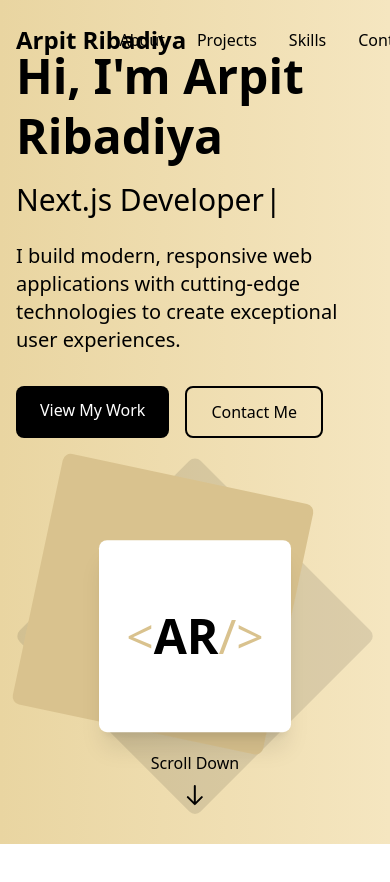
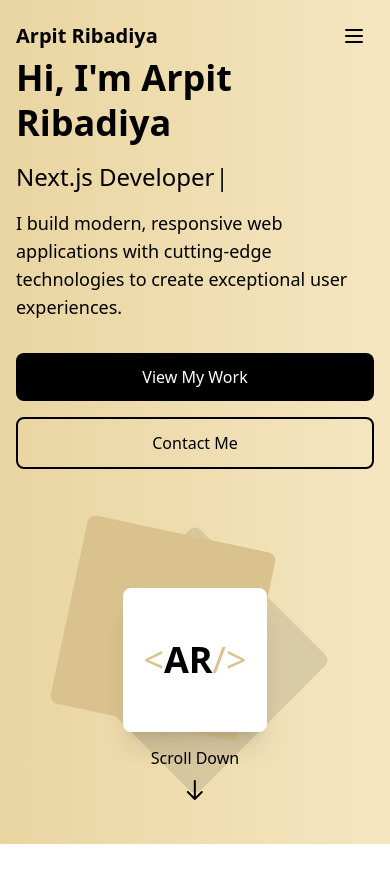
Before and after one commit to akpatel01/portfolio, a Next.js app: page / in a window 390 px wide. Shown: the top 882 px of the page. Built offline with nearby package versions, Linux system fonts and the light colour scheme.

Commit message:
fix design

```diff
--- a/src/app/globals.css
+++ b/src/app/globals.css
@@ -74,6 +74,11 @@ html {
   to { transform: translateX(0); opacity: 1; }
 }
 
+@keyframes slideInTop {
+  from { transform: translateY(-10px); opacity: 0; }
+  to { transform: translateY(0); opacity: 1; }
+}
+
 @keyframes pulse {
   0% { transform: scale(1); }
   50% { transform: scale(1.05); }
@@ -100,6 +105,10 @@ html {
 
 .animate-slideInRight {
   animation: slideInRight 0.8s ease-out;
+}
+
+.animate-slideInTop {
+  animation: slideInTop 0.3s ease-out;
 }
 
 .animate-pulse {
--- a/src/app/layout.tsx
+++ b/src/app/layout.tsx
@@ -3,6 +3,7 @@ import { Inter, Poppins } from "next/font/google";
 import "./globals.css";
 import Navbar from "@/components/Navbar";
 import Footer from "@/components/Footer";
+import ScrollToTopButton from "@/components/ScrollToTopButton";
 
 const inter = Inter({
   subsets: ["latin"],
@@ -38,6 +39,7 @@ export default function RootLayout({
           {children}
         </div>
         <Footer />
+        <ScrollToTopButton />
       </body>
     </html>
   );
--- a/src/app/page.tsx
+++ b/src/app/page.tsx
@@ -30,40 +30,40 @@ export default function Home() {
   return (
     <main className="flex flex-col min-h-screen">
       {/* Hero Section - Full Screen */}
-      <section id="hero" className="bg-gradient-to-r from-primary to-primary-light text-black h-screen flex items-center relative">
-        <div className="max-w-7xl mx-auto px-4 sm:px-6 lg:px-8 w-full">
+      <section id="hero" className="bg-gradient-to-r from-primary to-primary-light text-black min-h-screen flex items-center relative px-4 sm:px-6">
+        <div className="max-w-7xl mx-auto w-full">
           <div className="flex flex-col md:flex-row items-center justify-between">
-            <div className="md:w-1/2 mb-10 md:mb-0 animate-slideInLeft">
-              <h1 className="text-5xl font-bold leading-tight mb-4 text-black">
+            <div className="w-full md:w-1/2 mb-16 md:mb-0 animate-slideInLeft">
+              <h1 className="text-4xl sm:text-5xl font-bold leading-tight mb-4 text-black">
                 Hi, I'm <span className="text-black">Arpit Ribadiya</span>
               </h1>
               <TypewriterTitle />
-              <p className="text-xl text-black mb-8 max-w-lg">
+              <p className="text-lg sm:text-xl text-black mb-8 max-w-lg">
                 I build modern, responsive web applications with cutting-edge technologies
                 to create exceptional user experiences.
               </p>
-              <div className="flex space-x-4">
+              <div className="flex flex-wrap gap-4">
                 <a
                   href="#projects"
-                  className="bg-black text-white px-6 py-3 rounded-lg font-medium hover:bg-black/80 transition-all duration-300 transform hover:scale-105"
+                  className="bg-black text-white px-6 py-3 rounded-lg font-medium hover:bg-black/80 transition-all duration-300 transform hover:scale-105 w-full sm:w-auto text-center"
                 >
                   View My Work
                 </a>
                 <a
                   href="#contact"
-                  className="bg-transparent border-2 border-black text-black px-6 py-3 rounded-lg font-medium hover:bg-black hover:text-white transition-all duration-300 transform hover:scale-105"
+                  className="bg-transparent border-2 border-black text-black px-6 py-3 rounded-lg font-medium hover:bg-black hover:text-white transition-all duration-300 transform hover:scale-105 w-full sm:w-auto text-center"
                 >
                   Contact Me
                 </a>
               </div>
             </div>
-            <div className="md:w-1/2 flex justify-center animate-slideInRight">
-              <div className="relative w-80 h-80 animate-float">
-                <div className="absolute w-64 h-64 bg-black/10 rounded-lg transform rotate-45 top-8 left-8"></div>
-                <div className="absolute w-64 h-64 bg-primary-dark rounded-lg transform rotate-12"></div>
+            <div className="w-full md:w-1/2 flex justify-center animate-slideInRight">
+              <div className="relative w-64 h-64 sm:w-80 sm:h-80 animate-float">
+                <div className="absolute w-48 h-48 sm:w-64 sm:h-64 bg-black/10 rounded-lg transform rotate-45 top-8 left-8"></div>
+                <div className="absolute w-48 h-48 sm:w-64 sm:h-64 bg-primary-dark rounded-lg transform rotate-12"></div>
                 <div className="absolute inset-0 flex items-center justify-center">
-                  <div className="w-48 h-48 bg-white rounded-lg shadow-xl flex items-center justify-center">
-                    <div className="text-5xl">
+                  <div className="w-36 h-36 sm:w-48 sm:h-48 bg-white rounded-lg shadow-xl flex items-center justify-center">
+                    <div className="text-4xl sm:text-5xl">
                       <span className="text-primary-dark">{'<'}</span>
                       <span className="text-black font-bold">AR</span>
                       <span className="text-primary-dark">{'/>'}</span>
@@ -92,7 +92,7 @@ export default function Home() {
       <section
         id="about"
         ref={aboutSectionRef}
-        className="py-20 bg-white"
+        className="py-16 sm:py-20 bg-white"
         style={{
           opacity: aboutAnimation.opacity,
           transform: aboutAnimation.transform,
@@ -100,12 +100,12 @@ export default function Home() {
         }}
       >
         <div className="max-w-7xl mx-auto px-4 sm:px-6 lg:px-8">
-          <h2 className="text-3xl font-bold text-center mb-12 text-black relative tracking-widest uppercase font-serif">
+          <h2 className="text-2xl sm:text-3xl font-bold text-center mb-10 sm:mb-12 text-black relative tracking-widest uppercase font-serif">
             ABOUT
           </h2>
           <div className="flex flex-col md:flex-row items-center">
-            <div className="md:w-1/2 mb-8 md:mb-0 animate-slideUp">
-              <h3 className="text-2xl font-semibold mb-4 text-black">Who I Am</h3>
+            <div className="w-full md:w-1/2 mb-10 md:mb-0 animate-slideUp">
+              <h3 className="text-xl sm:text-2xl font-semibold mb-4 text-black">Who I Am</h3>
               <p className="text-black mb-4 leading-relaxed">
                 I'm a passionate React and Next.js developer with expertise in building
                 modern web applications. I focus on creating clean, efficient, and
@@ -115,7 +115,7 @@ export default function Home() {
                 With a strong foundation in JavaScript, TypeScript, and modern frontend
                 frameworks, I enjoy solving complex problems and turning ideas into reality.
               </p>
-              <div className="flex space-x-4 mt-6">
+              <div className="flex flex-col sm:flex-row sm:space-x-4 mt-6 space-y-2 sm:space-y-0">
                 <div className="flex items-center">
                   <div className="mr-2 text-black">
                     <svg className="w-5 h-5" fill="currentColor" viewBox="0 0 20 20">
@@ -134,8 +134,8 @@ export default function Home() {
                 </div>
               </div>
             </div>
-            <div className="md:w-1/2 md:pl-12">
-              <div className="grid grid-cols-2 gap-6">
+            <div className="w-full md:w-1/2 md:pl-12">
+              <div className="grid grid-cols-1 sm:grid-cols-2 gap-4 sm:gap-6">
                 {aboutCards.map((card, index) => (
                   <div
                     key={card.title}
@@ -163,7 +163,7 @@ export default function Home() {
       {/* Skills Section */}
       <section
         id="skills"
-        className="py-20"
+        className="py-16 sm:py-20"
         style={{
           backgroundColor: '#1f1f1f',
           opacity: skillsAnimation.opacity,
@@ -172,14 +172,14 @@ export default function Home() {
         }}
       >
         <div className="max-w-7xl mx-auto px-4 sm:px-6 lg:px-8">
-          <h2 className="text-3xl font-bold text-center mb-12 relative tracking-widest uppercase font-serif" style={{ color: 'white' }}>
+          <h2 className="text-2xl sm:text-3xl font-bold text-center mb-10 sm:mb-12 relative tracking-widest uppercase font-serif" style={{ color: 'white' }}>
             SKILLS
           </h2>
-          <div className="grid grid-cols-2 md:grid-cols-4 lg:grid-cols-4 gap-6">
+          <div className="grid grid-cols-2 sm:grid-cols-3 md:grid-cols-4 gap-4 sm:gap-6">
             {skills.map((skill, index) => (
               <div
                 key={skill.name}
-                className="p-6 rounded-lg border border-white/10 hover:border-white/30 transition-all duration-300 flex flex-col items-center hover-scale"
+                className="p-4 sm:p-6 rounded-lg border border-white/10 hover:border-white/30 transition-all duration-300 flex flex-col items-center hover-scale"
                 style={{
                   backgroundColor: 'rgba(248,245,244,.05)',
                   animationName: 'fadeIn',
@@ -188,8 +188,8 @@ export default function Home() {
                   animationDelay: `${index * 100}ms`
                 }}
               >
-                <div className="text-5xl mb-4 text-white">{skill.icon}</div>
-                <h3 className="text-lg font-medium text-white mb-1" style={{ color: 'white' }}>{skill.name}</h3>
+                <div className="text-4xl sm:text-5xl mb-3 sm:mb-4 text-white">{skill.icon}</div>
+                <h3 className="text-base sm:text-lg font-medium text-white mb-1" style={{ color: 'white' }}>{skill.name}</h3>
               </div>
             ))}
           </div>
@@ -199,7 +199,7 @@ export default function Home() {
       {/* Projects Section */}
       <section
         id="projects"
-        className="py-20 bg-gradient-to-r from-primary to-primary-light"
+        className="py-16 sm:py-20 bg-gradient-to-r from-primary to-primary-light"
         style={{
           opacity: projectsAnimation.opacity,
           transform: projectsAnimation.transform,
@@ -207,10 +207,10 @@ export default function Home() {
         }}
       >
         <div className="max-w-7xl mx-auto px-4 sm:px-6 lg:px-8">
-          <h2 className="text-3xl font-bold text-center mb-12 text-black relative tracking-widest uppercase font-serif">
+          <h2 className="text-2xl sm:text-3xl font-bold text-center mb-10 sm:mb-12 text-black relative tracking-widest uppercase font-serif">
             PROJECTS
           </h2>
-          <div className="grid md:grid-cols-2 lg:grid-cols-3 gap-8">
+          <div className="grid grid-cols-1 sm:grid-cols-2 lg:grid-cols-3 gap-6 sm:gap-8">
             {projects.map((project, index) => (
               <ProjectCard
                 key={project.title}
--- a/src/components/Footer.tsx
+++ b/src/components/Footer.tsx
@@ -3,14 +3,14 @@ export default function Footer() {
     <footer className="text-white py-10" id="contact" style={{ backgroundColor: '#1f1f1f' }}>
       <div className="max-w-7xl mx-auto px-4 sm:px-6 lg:px-8">
         <div className="flex flex-col md:flex-row justify-between items-center">
-          <div className="mb-6 md:mb-0 animate-slideInLeft">
-            <h2 className="text-2xl text-white" style={{ color: 'white' }}>Arpit Ribadiya</h2>
+          <div className="mb-8 md:mb-0 text-center md:text-left animate-slideInLeft">
+            <h2 className="text-xl sm:text-2xl text-white" style={{ color: 'white' }}>Arpit Ribadiya</h2>
             <p className="mt-2">React & Next.js Developer</p>
-            <p className="mt-1">© {new Date().getFullYear()} All rights reserved</p>
+            <p className="mt-1 text-sm sm:text-base">© {new Date().getFullYear()} All rights reserved</p>
           </div>
 
-          <div className="flex flex-col space-y-4 md:space-y-0 md:flex-row md:space-x-8 items-center animate-slideInRight">
-            <div className="flex space-x-4">
+          <div className="flex flex-col space-y-6 md:space-y-0 md:flex-row md:space-x-8 items-center animate-slideInRight">
+            <div className="flex space-x-6">
               <a href="mailto:arpit@example.com" className="text-white hover:text-white/80 transition-colors hover-lift">
                 <svg className="h-6 w-6" fill="currentColor" viewBox="0 0 24 24">
                   <path d="M20 4H4c-1.1 0-1.99.9-1.99 2L2 18c0 1.1.9 2 2 2h16c1.1 0 2-.9 2-2V6c0-1.1-.9-2-2-2zm0 4l-8 5-8-5V6l8 5 8-5v2z" />
@@ -32,10 +32,10 @@ export default function Footer() {
                 </svg>
               </a>
             </div>
-            <div className="flex flex-col md:flex-row md:space-x-8">
-              <a href="#about" className="text-white hover:text-white/80 transition-colors hover-lift">ABOUT</a>
-              <a href="#projects" className="text-white hover:text-white/80 transition-colors hover-lift">PROJECTS</a>
-              <a href="#skills" className="text-white hover:text-white/80 transition-colors hover-lift">SKILLS</a>
+            <div className="flex flex-wrap justify-center gap-4 md:flex-row md:space-x-8">
+              <a href="#about" className="text-white hover:text-white/80 transition-colors hover-lift px-2">ABOUT</a>
+              <a href="#projects" className="text-white hover:text-white/80 transition-colors hover-lift px-2">PROJECTS</a>
+              <a href="#skills" className="text-white hover:text-white/80 transition-colors hover-lift px-2">SKILLS</a>
             </div>
           </div>
         </div>
--- a/src/components/Navbar.tsx
+++ b/src/components/Navbar.tsx
@@ -7,6 +7,7 @@ import { useEffect, useState } from 'react';
 export default function Navbar() {
   const pathname = usePathname();
   const [scrolled, setScrolled] = useState(false);
+  const [mobileMenuOpen, setMobileMenuOpen] = useState(false);
 
   useEffect(() => {
     const handleScroll = () => {
@@ -24,10 +25,18 @@ export default function Navbar() {
     };
   }, []);
 
+  const toggleMobileMenu = () => {
+    setMobileMenuOpen(!mobileMenuOpen);
+  };
+
+  const closeMobileMenu = () => {
+    setMobileMenuOpen(false);
+  };
+
   return (
     <nav
       className={`fixed w-full z-50 transition-all duration-300 ${
-        scrolled ? 'bg-white/90 backdrop-blur-md shadow-md py-3' : 'bg-transparent py-6'
+        scrolled ? 'bg-white/90 backdrop-blur-md shadow-md py-3' : 'bg-transparent py-4 sm:py-6'
       }`}
     >
       <div className="max-w-7xl mx-auto px-4 sm:px-6 lg:px-8">
@@ -36,29 +45,69 @@ export default function Navbar() {
             <div className="flex-shrink-0 flex items-center">
               <Link
                 href="/"
-                className="text-2xl font-bold text-black hover:text-black/80 transition-colors animate-fadeIn"
+                className="text-xl sm:text-2xl font-bold text-black hover:text-black/80 transition-colors animate-fadeIn"
               >
                 Arpit Ribadiya
               </Link>
             </div>
           </div>
-          <div className="flex items-center space-x-8">
+
+          {/* Desktop Navigation */}
+          <div className="hidden md:flex items-center space-x-8">
             {['about', 'projects', 'skills', 'contact'].map((item, index) => (
               <a
                 key={item}
                 href={`#${item}`}
-                className={`text-black transition-all duration-300 font-medium relative group animate-fadeIn`}
+                className="text-black transition-all duration-300 font-medium relative group animate-fadeIn"
                 style={{
                   animationDelay: `${(index + 1) * 100}ms`
                 }}
+                onClick={closeMobileMenu}
               >
                 {item.charAt(0).toUpperCase() + item.slice(1)}
                 <span className="absolute -bottom-1 left-0 w-0 h-0.5 bg-black transition-all duration-300 group-hover:w-full"></span>
               </a>
             ))}
           </div>
+
+          {/* Mobile Menu Button */}
+          <div className="md:hidden">
+            <button
+              onClick={toggleMobileMenu}
+              className="text-black p-2"
+              aria-label="Toggle mobile menu"
+            >
+              {mobileMenuOpen ? (
+                <svg xmlns="http://www.w3.org/2000/svg" className="h-6 w-6" fill="none" viewBox="0 0 24 24" stroke="currentColor">
+                  <path strokeLinecap="round" strokeLinejoin="round" strokeWidth={2} d="M6 18L18 6M6 6l12 12" />
+                </svg>
+              ) : (
+                <svg xmlns="http://www.w3.org/2000/svg" className="h-6 w-6" fill="none" viewBox="0 0 24 24" stroke="currentColor">
+                  <path strokeLinecap="round" strokeLinejoin="round" strokeWidth={2} d="M4 6h16M4 12h16M4 18h16" />
+                </svg>
+              )}
+            </button>
+          </div>
         </div>
       </div>
+
+      {/* Mobile Menu */}
+      {mobileMenuOpen && (
+        <div className="md:hidden bg-white/95 backdrop-blur-md shadow-lg absolute top-full left-0 w-full py-4 animate-slideInTop">
+          <div className="px-4 space-y-4">
+            {['about', 'projects', 'skills', 'contact'].map((item) => (
+              <a
+                key={item}
+                href={`#${item}`}
+                className="block py-2 text-black font-medium hover:bg-primary/20 px-3 rounded transition-colors"
+                onClick={closeMobileMenu}
+              >
+                {item.charAt(0).toUpperCase() + item.slice(1)}
+              </a>
+            ))}
+          </div>
+        </div>
+      )}
     </nav>
   );
 }
--- a/src/components/ScrollToTopButton.tsx
+++ b/src/components/ScrollToTopButton.tsx
@@ -28,13 +28,13 @@ export default function ScrollToTopButton() {
   return (
     <button
       onClick={scrollToTop}
-      className={`fixed bottom-8 right-8 bg-black text-white p-3 rounded-full shadow-lg transition-all duration-300 z-50 ${
+      className={`fixed bottom-6 right-6 bg-primary hover:bg-primary-dark shadow-lg p-3 rounded-full z-50 transition-all duration-300 transform hover:scale-110 ${
         isVisible ? "opacity-100 translate-y-0" : "opacity-0 translate-y-10 pointer-events-none"
       }`}
       aria-label="Scroll to top"
     >
       <svg
-        className="w-6 h-6"
+        className="w-6 h-6 text-black"
         fill="none"
         stroke="currentColor"
         viewBox="0 0 24 24"
--- a/src/components/TypewriterTitle.tsx
+++ b/src/components/TypewriterTitle.tsx
@@ -8,7 +8,7 @@ interface TypewriterTitleProps {
 
 export default function TypewriterTitle({ className = "" }: TypewriterTitleProps) {
   return (
-    <h2 className={`text-3xl font-medium mb-6 text-black ${className}`}>
+    <h2 className={`text-2xl sm:text-3xl font-medium mb-4 sm:mb-6 text-black ${className}`}>
       <Typewriter
         options={{
           strings: ['React Developer', 'Next.js Developer', 'Frontend Developer', 'UI/UX Enthusiast'],
```
Also changed, not shown: src/components/ProjectCard.tsx (+12 -21 lines).
